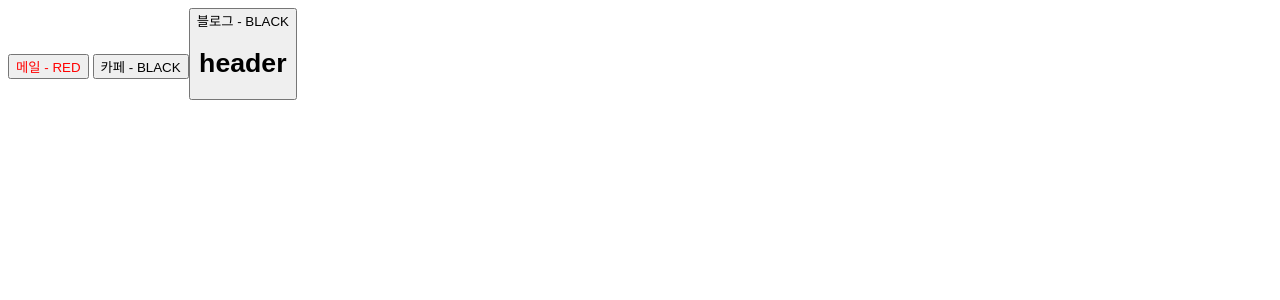
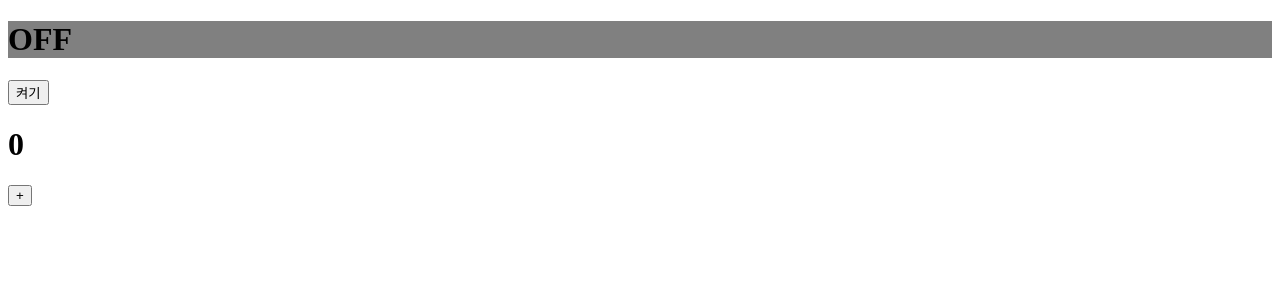
Before and after one commit to 7beunseo/ReactStudy, a React (Vite) app in the folder inflearn-study/section5-react/: page / in a window 1280 px wide. Shown: the top 300 px of the page. Built offline with nearby package versions, Linux system fonts and the light colour scheme.

Commit message:
State로 상태 관리

```diff
--- a/inflearn-study/section5-react/src/App.jsx
+++ b/inflearn-study/section5-react/src/App.jsx
@@ -1,28 +1,15 @@
 import './App.css'
-import Header from './compoments/Header.jsx';
-import Main from './compoments/Main.jsx';
-import Footer from './compoments/Footer.jsx';
-import Button from "./compoments/Button.jsx"
+import { useState } from "react";
+import Bulb from './compoments/Bulb';
+import Counter from './compoments/Counter';
 
 function App() {
-  // ... 연산자와 함께 사용하여 개별로 컴포넌트의 props에 전달해주게 됨
-  const buttonProps = {
-    text: "메일",
-    color: "red",
-    a: 1,
-    b: 2,
-    c: 3
-  };
 
   return (
     <>
-      <Button {...buttonProps}/>   {/* 객체 형태로 전달 */}
-      <Button text={"카페"}/>
+      <Bulb />
+      <Counter />
 
-      {/* 컴포넌트를 props로 전달할 수도 있음 - children이라는 props로 전달됨 */}
-      <Button text={"블로그"}>
-        <Header />
-      </Button>
     </>
   )
 }
--- /dev/null
+++ b/inflearn-study/section5-react/src/compoments/Bulb.jsx
@@ -0,0 +1,25 @@
+import { useState } from "react";
+
+const Bulb = () => {
+    const [light, setLight] = useState("OFF");
+
+    return (
+      <div>{light === "ON" ? (
+        <h1 style={{ backgroundColor: "orange" }}>ON</h1>
+      ) : (
+        <h1  style={{ backgroundColor: "gray" }}>OFF</h1>
+      )}
+
+      <button
+          onClick={() => {
+            setLight(light === "ON" ? "OFF" : "ON")
+          }}
+        >
+          {light === "ON" ? "끄기" : "켜기"}
+      </button>
+
+      </div>
+    );
+  };
+
+export default Bulb;
--- /dev/null
+++ b/inflearn-study/section5-react/src/compoments/Counter.jsx
@@ -0,0 +1,18 @@
+import { useState } from "react";
+
+const Counter = () => {
+    const [count, setCount] = useState(0); // 초기값
+
+    return <div>
+        <h1>{count}</h1>
+        <button
+          onClick={() => {
+            setCount(count + 1);
+          }}
+        >
+          +
+        </button>
+      </div>
+  }
+
+export default Counter;
```
